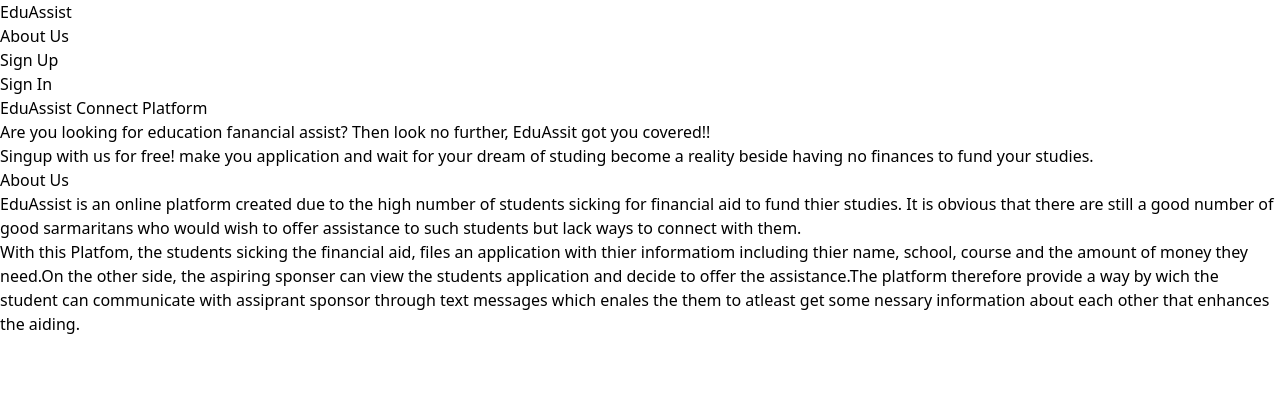
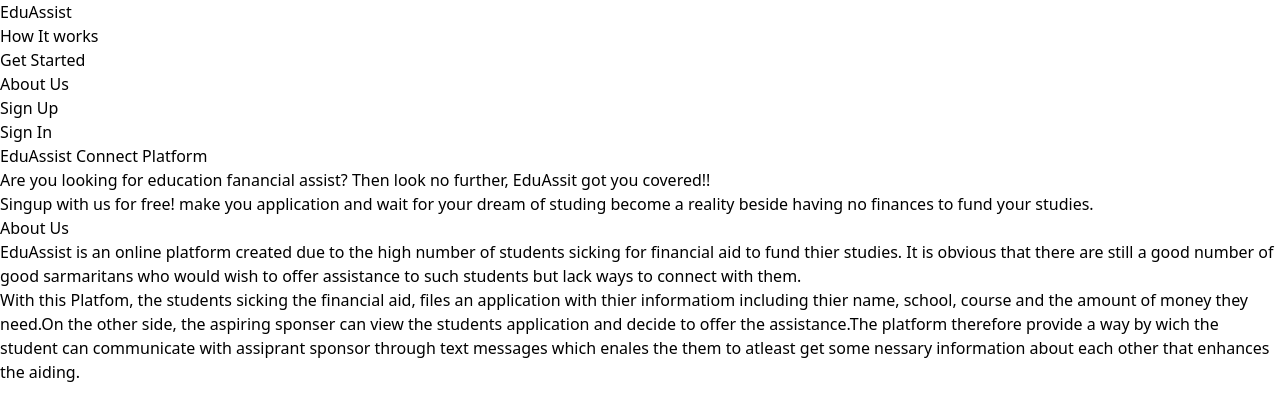
Before and after one commit to wamae-ndiritu/eduAssist, a React (Vite) app in the folder frontend/: page / in a window 1280 px wide. Shown: the top 420 px of the page. Built offline with nearby package versions, Linux system fonts and the light colour scheme.

Commit message:
Resolve merge

```diff
--- a/frontend/src/components/Navbar.jsx
+++ b/frontend/src/components/Navbar.jsx
@@ -6,20 +6,24 @@ const Navbar = () => {
       <h1 className="text-white text-2xl font-bold">EduAssist</h1>
       <div className="">
         <ul className="flex items-center list-none gap-2">
-          {/* <li>How It works</li> */}
-          {/* <li>Get Started</li> */}
+          <li>How It works</li>
+          <li>Get Started</li>
           <li className="mr-10">
-            <NavLink to="/about-us">About Us</NavLink>
+            <NavLink to="/">About Us</NavLink>
           </li>
           <li>
+            <NavLink to="/register">
               <button className="bg-white  px-4 rounded text-emerald-500">
                 Sign Up
               </button>
+            </NavLink>
           </li>
           <li>
+            <NavLink to="/login">
               <button className="bg-black py-1 px-4 rounded text-white">
                 Sign In
               </button>
+            </NavLink>
           </li>
         </ul>
       </div>
--- a/frontend/src/pages/LoginPage.jsx
+++ b/frontend/src/pages/LoginPage.jsx
@@ -10,7 +10,7 @@ const LoginPage = () => {
           donors.
         </p>
         <form className="w-1/3 rounded bg-white p-4">
-          <h1 className="text-center text-2xl font-semibold">Register</h1>
+          <h1 className="text-center text-2xl font-semibold">Login</h1>
           <div className="flex flex-col mb-2">
             <label htmlFor="name" className="py-1 text-gray-600">
               User Name
@@ -33,6 +33,9 @@ const LoginPage = () => {
               id="password"
             />
           </div>
+          <button className="bg-emerald-300 py-1 px-4 text-white rounded text-lg font-semibold w-full">
+            Sing In
+          </button>
         </form>
       </div>
     </div>
--- a/frontend/src/pages/RegisterPage.jsx
+++ b/frontend/src/pages/RegisterPage.jsx
@@ -82,7 +82,6 @@ const RegisterPage = () => {
           <button className="bg-emerald-300 py-1 px-4 text-white rounded text-lg font-semibold w-full">
             Submit
           </button>
-          <div></div>
         </form>
       </div>
     </div>
```
Lines whose indentation alone changed are shown as unchanged.
